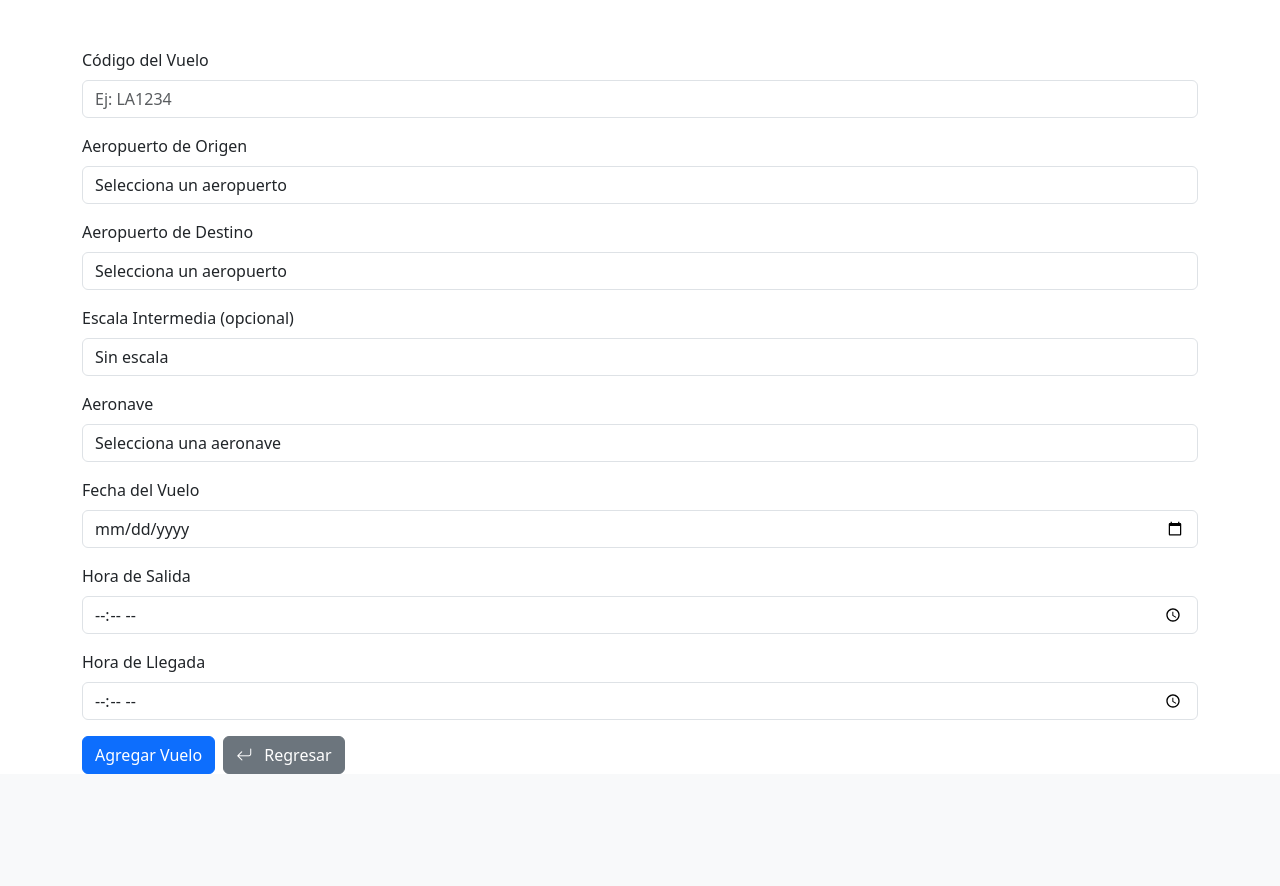
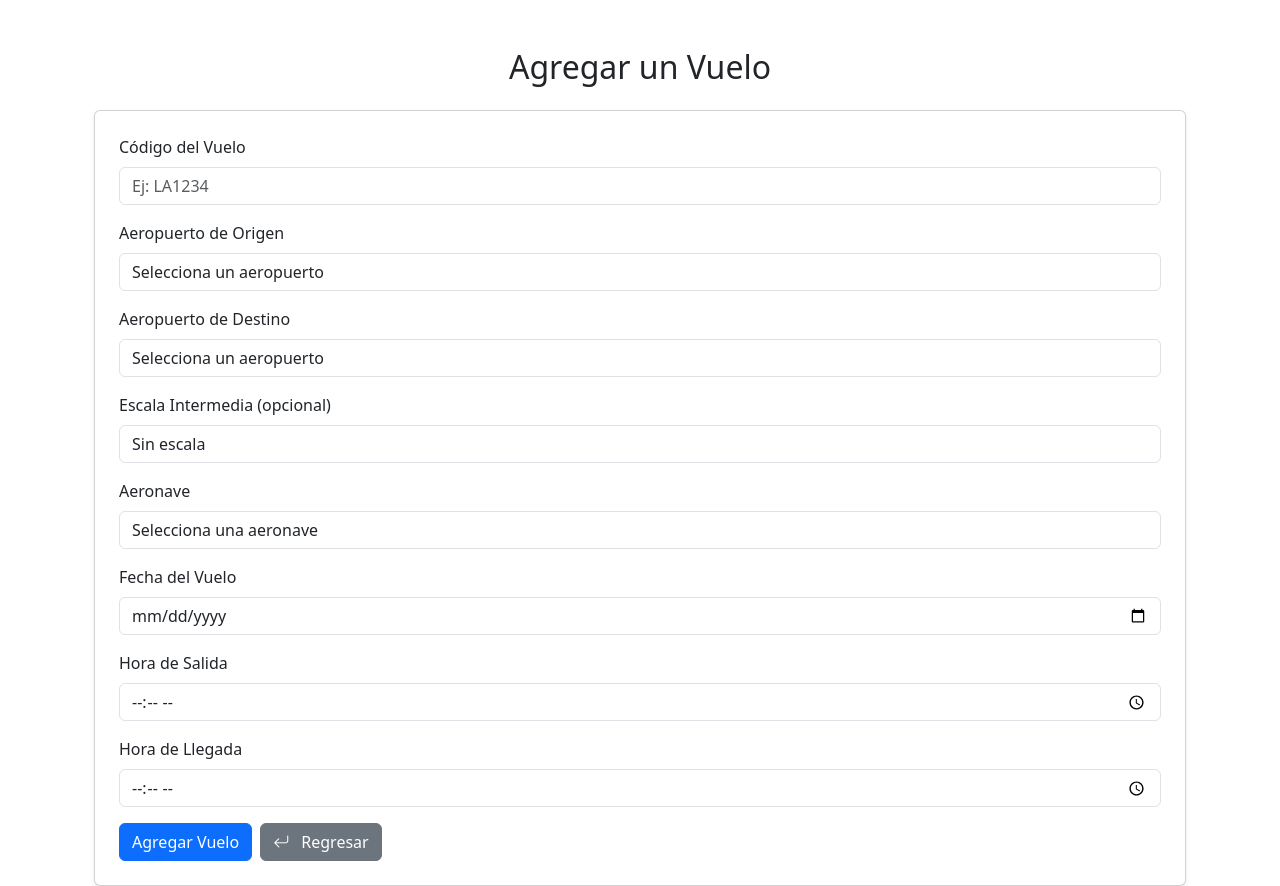
Before and after one commit to RicardoVaca109/SwissportEmsaWebApp, a Django app: template vuelos/templates/add_vuelos_tmp.html in a window 1280 px wide. Shown: the part 56-942 px from the top of the page. Before the commit the page ends 830 px from the top, so only its background shows below. Run offline with Django 5.2, Linux system fonts and the light colour scheme; the template is opened without the code that fills it, so the values that code supplies are empty.

Commit message:
Se cambia el estilo de la vista del template al añadir un registro

```diff
--- a/vuelos/templates/add_vuelos_tmp.html
+++ b/vuelos/templates/add_vuelos_tmp.html
@@ -3,6 +3,9 @@
 {% block title %}Agregar Vuelo{% endblock %}
 
 {% block content %}
+<div class="container mt-4">
+    <h2 class="text-center mb-4">Agregar un Vuelo</h2>
+    <div class="card p-4 shadow-sm">
         <form method="post" action="{% url 'add_vuelos' %}">
             {% csrf_token %}
             <div class="mb-3">
@@ -68,4 +71,6 @@
                 </a>
             </div>
         </form>
+    </div>
+</div>
 {% endblock %}
```
Lines whose indentation alone changed are shown as unchanged.
